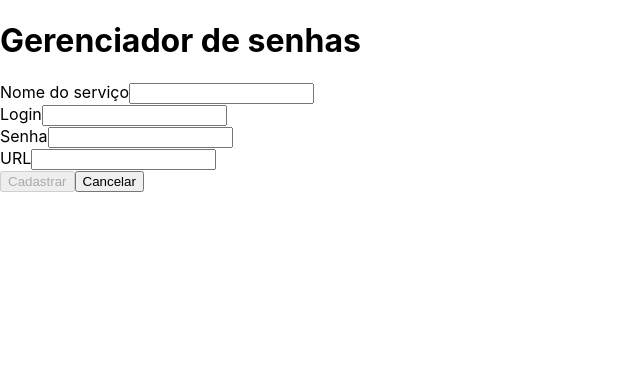
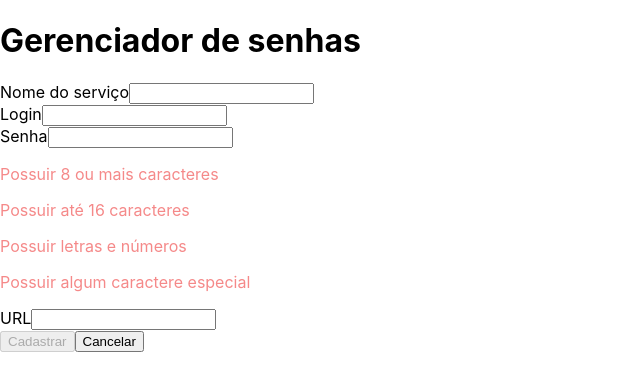
Before and after one commit to thiagosilva-tech/project-password-manager, a React (Vite) app: page / in a window 1280 px wide. Both pictures are taken after a click on the button "Cadastrar nova senha". Shown: the top 390 px of the page, without its empty margins (0-640 px from the left). Built offline with nearby package versions, Linux system fonts and the light colour scheme.

Commit message:
feat: requisito 05

```diff
--- a/src/components/Form.tsx
+++ b/src/components/Form.tsx
@@ -9,13 +9,8 @@ const INITIAL_DATA = {
   url: '',
 };
 
-function isPasswordValid(password: string) {
-  const passwordMin8andMax16 = password.length >= 8 && password.length <= 16;
-  const passwordHasLetAndNum = /[a-zA-Z]/.test(password) && /\d/.test(password);
-  const passwordHasCarac = /\W/.test(password);
-  const passwordValid = passwordMin8andMax16 && passwordHasLetAndNum && passwordHasCarac;
-  return passwordValid;
-}
+const INVALID_PASSWORD = 'invalid-password-check';
+const VALID_PASSWORD = 'valid-password-check';
 
 function Form({ handleClick }: FormType) {
   const [inputsData, setInputsData] = useState(INITIAL_DATA);
@@ -23,13 +18,21 @@ function Form({ handleClick }: FormType) {
   const [hasLogin, setHasLogin] = useState(false);
   const [hasName, setHasName] = useState(false);
   const [disabledBtn, setDisabledBtn] = useState(true);
+  const [passwordMin8, setPasswordMin8] = useState(false);
+  const [passwordMax16, setPasswordMax16] = useState(false);
+  const [passwordHasNumAndLet, setPasswordHasNumAndLet] = useState(false);
+  const [passwordHasCarac, setPasswordHasCarac] = useState(false);
 
   const handleChange = (event:React.ChangeEvent<HTMLInputElement>) => {
     const { name, value } = event.target;
 
     if (name === 'password') {
-      const newPassword = value;
-      setPasswordValid(isPasswordValid(newPassword));
+      setPasswordMin8(value.length >= 8);
+      setPasswordMax16(value.length <= 16);
+      setPasswordHasNumAndLet(/[a-zA-Z]/.test(value) && /\d/.test(value));
+      setPasswordHasCarac(/\W/.test(value));
+      setPasswordValid(passwordMin8 && passwordMax16
+        && passwordHasNumAndLet && passwordHasCarac);
     }
     if (name === 'name') {
       setHasName(value.length > 0);
@@ -77,6 +80,30 @@ function Form({ handleClick }: FormType) {
           value={ inputsData.password }
           onChange={ handleChange }
         />
+        <p
+          className={ passwordMin8 ? VALID_PASSWORD : INVALID_PASSWORD }
+        >
+          Possuir 8 ou mais caracteres
+
+        </p>
+        <p
+          className={ passwordMax16 ? VALID_PASSWORD : INVALID_PASSWORD }
+        >
+          Possuir até 16 caracteres
+
+        </p>
+        <p
+          className={ passwordHasNumAndLet ? VALID_PASSWORD : INVALID_PASSWORD }
+        >
+          Possuir letras e números
+
+        </p>
+        <p
+          className={ passwordHasCarac ? VALID_PASSWORD : INVALID_PASSWORD }
+        >
+          Possuir algum caractere especial
+
+        </p>
       </div>
       <div>
         <label htmlFor="url">URL</label>
```
